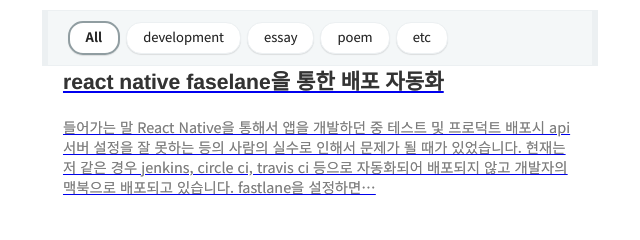
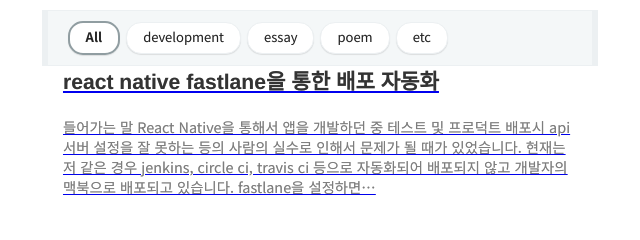
Before and after one commit to seongjoojin/evanjin-blog, a Gatsby site: page / in a window 1280 px wide. Shown: the part 309-549 px from the top of the page, 320-960 px from the left. Built offline with nearby package versions, Linux system fonts and the light colour scheme; Gatsby itself is replaced by a stand-in of ours; some packages are replaced by stand-ins of ours; what typography-theme-github would draw is missing.

Commit message:
react native fastlane을 통한 배포 자동화 오타 수정

```diff
--- a/content/blog/development/react-native-faselane을-통한-배포-자동화.md
+++ b/content/blog/development/react-native-fastlane을-통한-배포-자동화.md
@@ -1,5 +1,5 @@
 ---
-title: react native faselane을 통한 배포 자동화
+title: react native fastlane을 통한 배포 자동화
 date: 2020-10-17 16:10:09
 category: development
 draft: false
```
